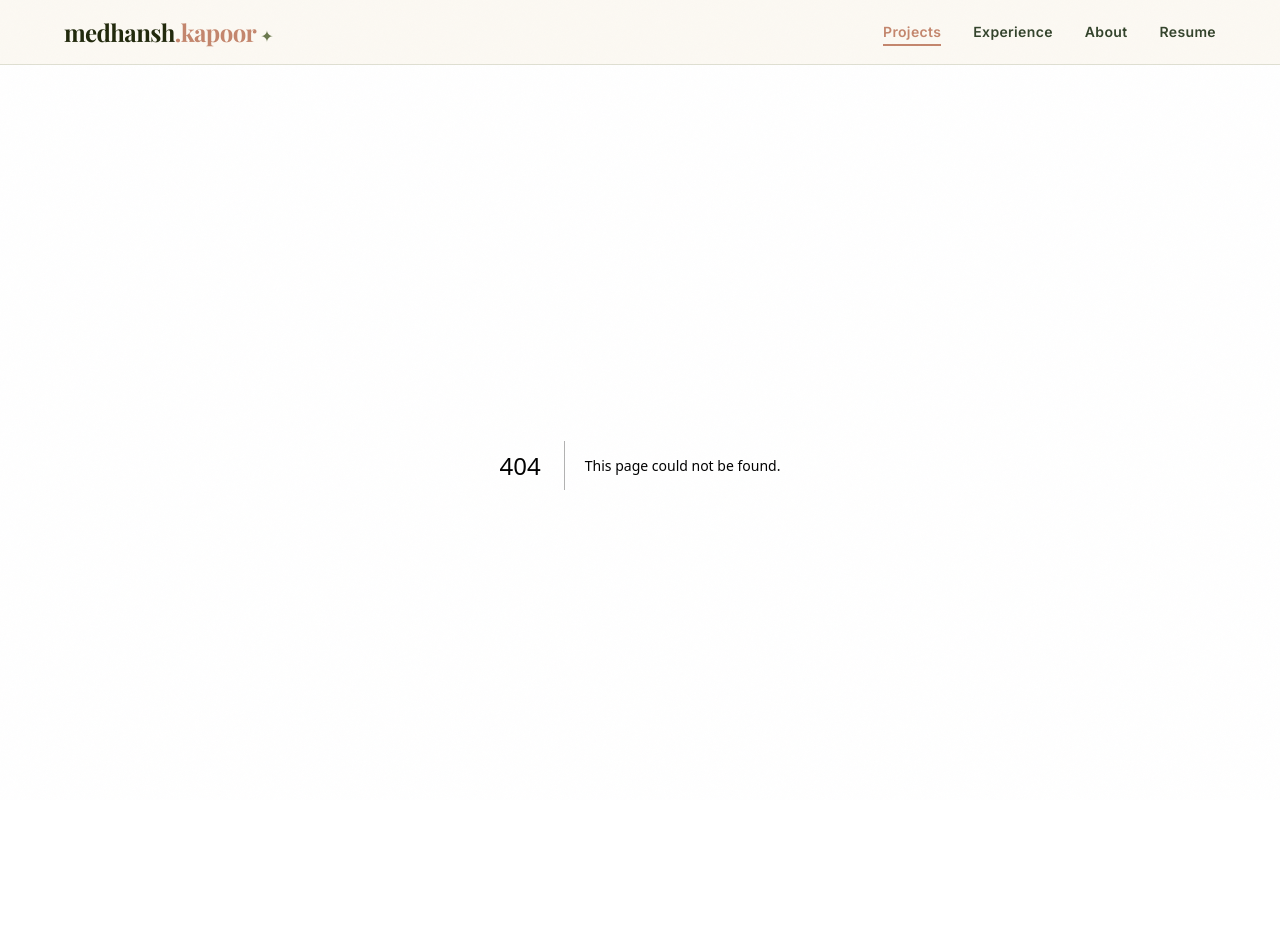
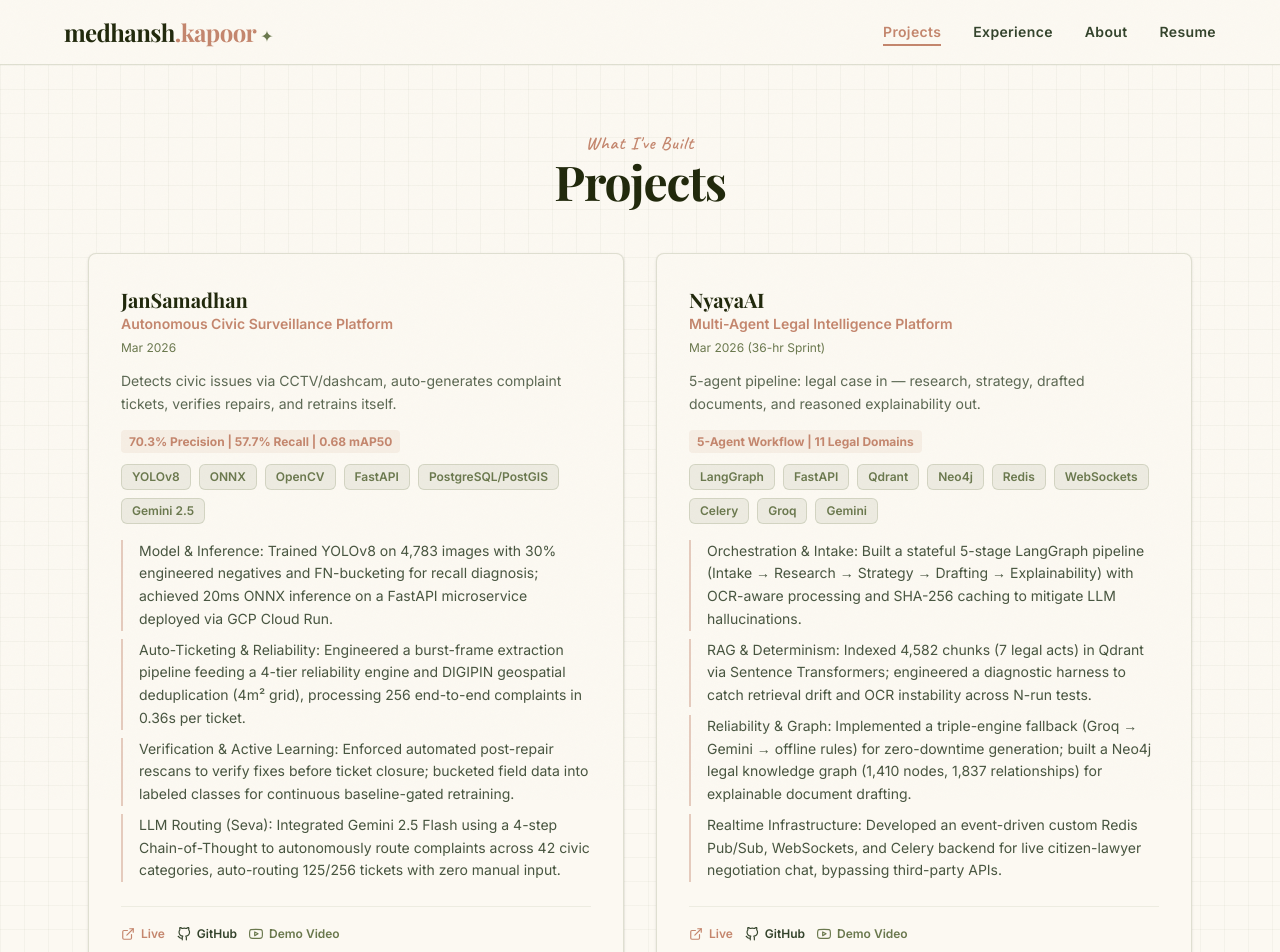
Before and after one commit to Medhansh-741/portfolio, a Next.js app: page /projects in a window 1280 px wide. Before the commit this address had no page. Shown: the top 952 px of the page. Before the commit the page ends 865 px from the top, so only its background shows below. Built offline with nearby package versions, Linux system fonts and the light colour scheme; a web font is replaced by a local one.

Commit message:
feat: add projects page with spring-staggered cards, hover lift, and magnetic project links

```diff
--- /dev/null
+++ b/app/projects/page.tsx
@@ -0,0 +1,101 @@
+"use client";
+
+import { motion } from "framer-motion";
+import { FiExternalLink, FiGithub, FiYoutube } from "react-icons/fi";
+import { profile } from "@/app/data/profile";
+import MagneticWrap from "@/app/components/MagneticWrap";
+
+const stagger = {
+  hidden: { opacity: 0, y: 24 },
+  show: (i: number) => ({
+    opacity: 1,
+    y: 0,
+    transition: { type: "spring" as const, stiffness: 120, damping: 14, delay: i * 0.15 },
+  }),
+};
+
+export default function ProjectsPage() {
+  return (
+    <main className="min-h-screen bg-grid-paper">
+      <div className="max-w-6xl mx-auto px-6 py-16">
+        <div className="text-center space-y-2 mb-12">
+          <span className="font-hand text-lg text-[#C4866D] tracking-wider font-semibold">What I&apos;ve Built</span>
+          <h1 className="font-serif text-4xl md:text-5xl font-bold tracking-tight text-[#20280B]">Projects</h1>
+        </div>
+
+        <div className="grid grid-cols-1 md:grid-cols-2 gap-8">
+          {profile.projects.map((proj, i) => (
+            <motion.div
+              key={proj.title}
+              variants={stagger}
+              initial="hidden"
+              animate="show"
+              custom={i}
+              whileHover={{ y: -6, boxShadow: "0 12px 40px rgba(0,0,0,0.08)" }}
+              className="bg-[#FCF9F2] border border-[#6A784D]/20 rounded-lg p-6 md:p-8 shadow-sm flex flex-col cursor-default"
+            >
+              <div className="mb-3">
+                <h2 className="font-serif text-xl font-bold text-[#20280B]">{proj.title}</h2>
+                <p className="text-sm font-semibold text-[#C4866D]">{proj.subtitle}</p>
+                <span className="text-xs text-[#6A784D]">{proj.period}</span>
+              </div>
+
+              <p className="text-sm text-[#33432B]/80 mb-3 leading-relaxed">{proj.description}</p>
+
+              {proj.metrics && (
+                <div className="mb-3">
+                  <span className="text-xs font-bold text-[#C4866D] bg-[#C4866D]/10 px-2 py-1 rounded">
+                    {proj.metrics}
+                  </span>
+                </div>
+              )}
+
+              <div className="flex flex-wrap gap-2 mb-4">
+                {proj.tech.map((t) => (
+                  <span key={t} className="px-2.5 py-1 rounded-md text-xs font-semibold bg-[#6A784D]/10 text-[#6A784D] border border-[#6A784D]/20">
+                    {t}
+                  </span>
+                ))}
+              </div>
+
+              <ul className="space-y-2 mb-6 flex-1">
+                {proj.highlights.map((h, j) => (
+                  <li key={j} className="text-sm text-[#33432B]/90 leading-relaxed pl-4 border-l-2 border-[#C4866D]/40">
+                    {h}
+                  </li>
+                ))}
+              </ul>
+
+              <div className="flex flex-wrap gap-3 pt-4 border-t border-[#6A784D]/10">
+                {proj.links.live && (
+                  <MagneticWrap>
+                    <a href={proj.links.live} target="_blank" rel="noopener noreferrer"
+                      className="inline-flex items-center gap-1.5 text-xs font-semibold text-[#C4866D] hover:underline">
+                      <FiExternalLink size={14} /> Live
+                    </a>
+                  </MagneticWrap>
+                )}
+                {proj.links.github && (
+                  <MagneticWrap>
+                    <a href={proj.links.github} target="_blank" rel="noopener noreferrer"
+                      className="inline-flex items-center gap-1.5 text-xs font-semibold text-[#33432B] hover:underline">
+                      <FiGithub size={14} /> GitHub
+                    </a>
+                  </MagneticWrap>
+                )}
+                {proj.links.demo && (
+                  <MagneticWrap>
+                    <a href={proj.links.demo} target="_blank" rel="noopener noreferrer"
+                      className="inline-flex items-center gap-1.5 text-xs font-semibold text-[#6A784D] hover:underline">
+                      <FiYoutube size={14} /> Demo Video
+                    </a>
+                  </MagneticWrap>
+                )}
+              </div>
+            </motion.div>
+          ))}
+        </div>
+      </div>
+    </main>
+  );
+}
```
